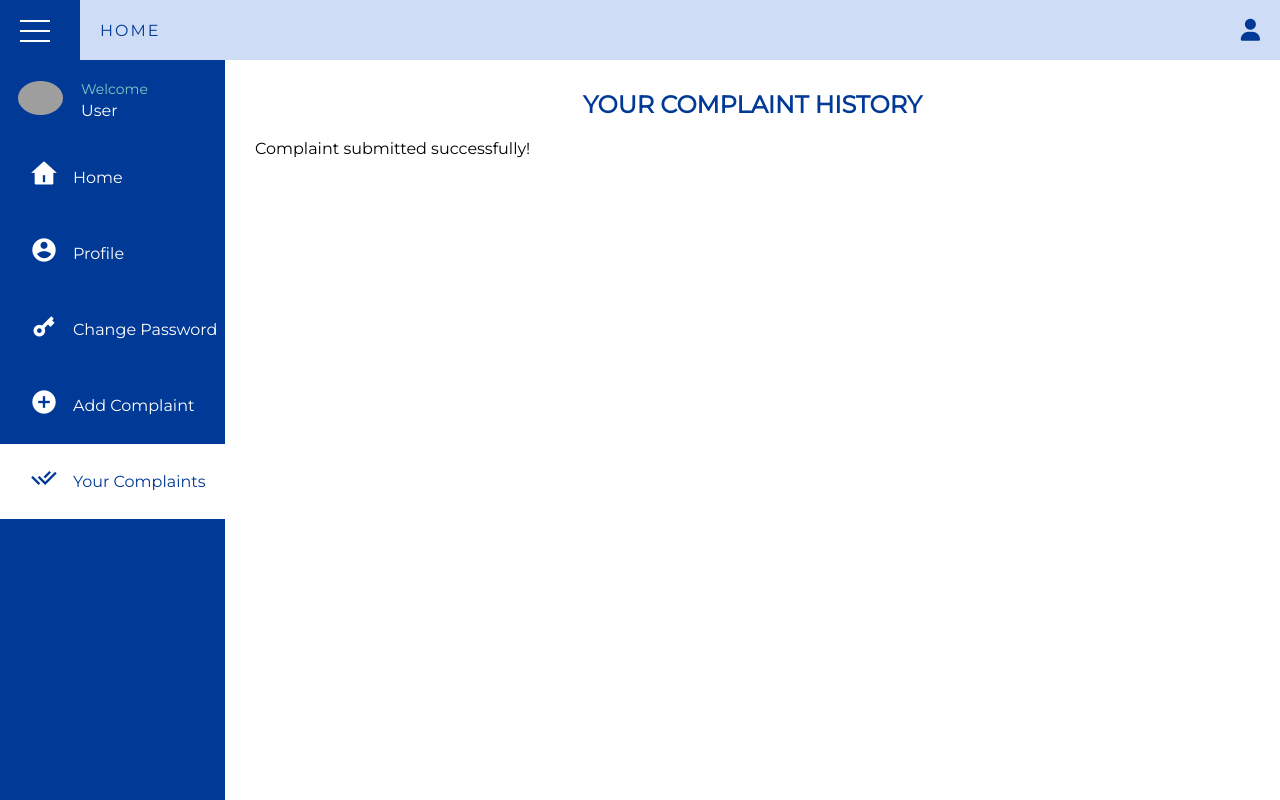
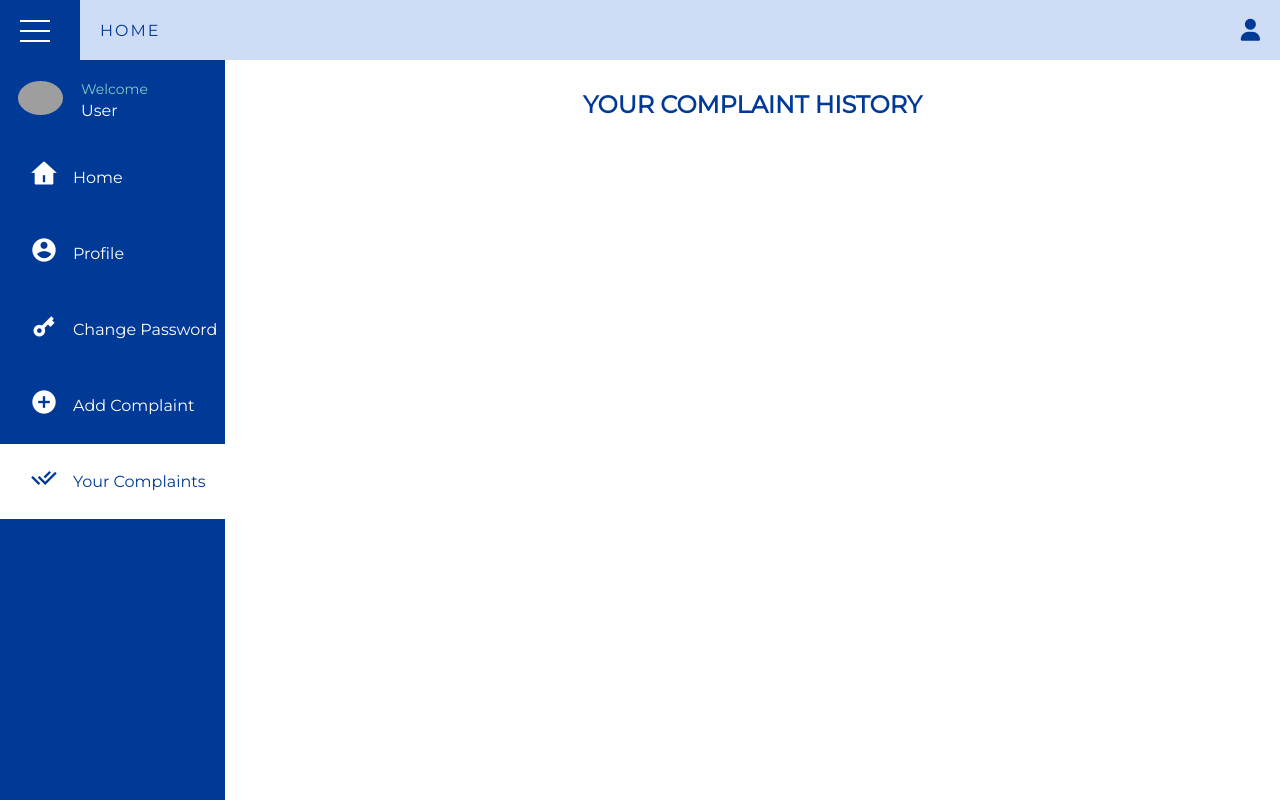
Before and after one commit to sivavithu/project99, a PHP site: page /student/history.php in a window 1280 px wide. Run offline with PHP 8.4, Linux system fonts and the light colour scheme; the visitor is signed in with stand-in values (Sample User, id 1); data that the repository does not hold is empty; some libraries are stand-ins or nearby versions; grey boxes are pictures that could not be loaded.

Commit message:
Update history.php

```diff
--- a/student/history.php
+++ b/student/history.php
@@ -197,7 +197,7 @@ if ($result && mysqli_num_rows($result) > 0) {
       $sql="select * from complaints where user_id=$user";
           $result=mysqli_query($con, $sql);
       if ($result) {
-        echo "Complaint submitted successfully!";
+
     } else {
         echo "Error: " . mysqli_error($con);
     }
```
